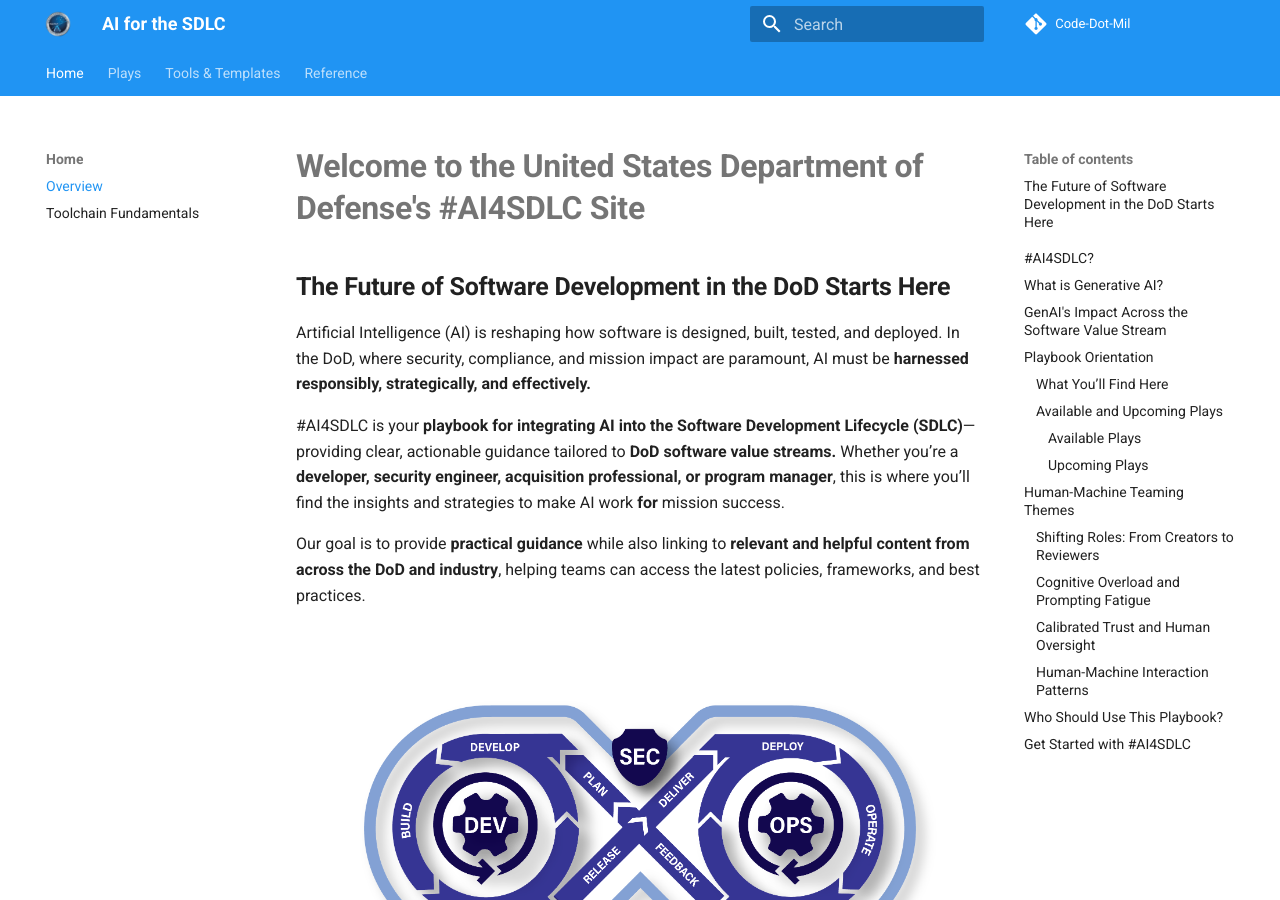
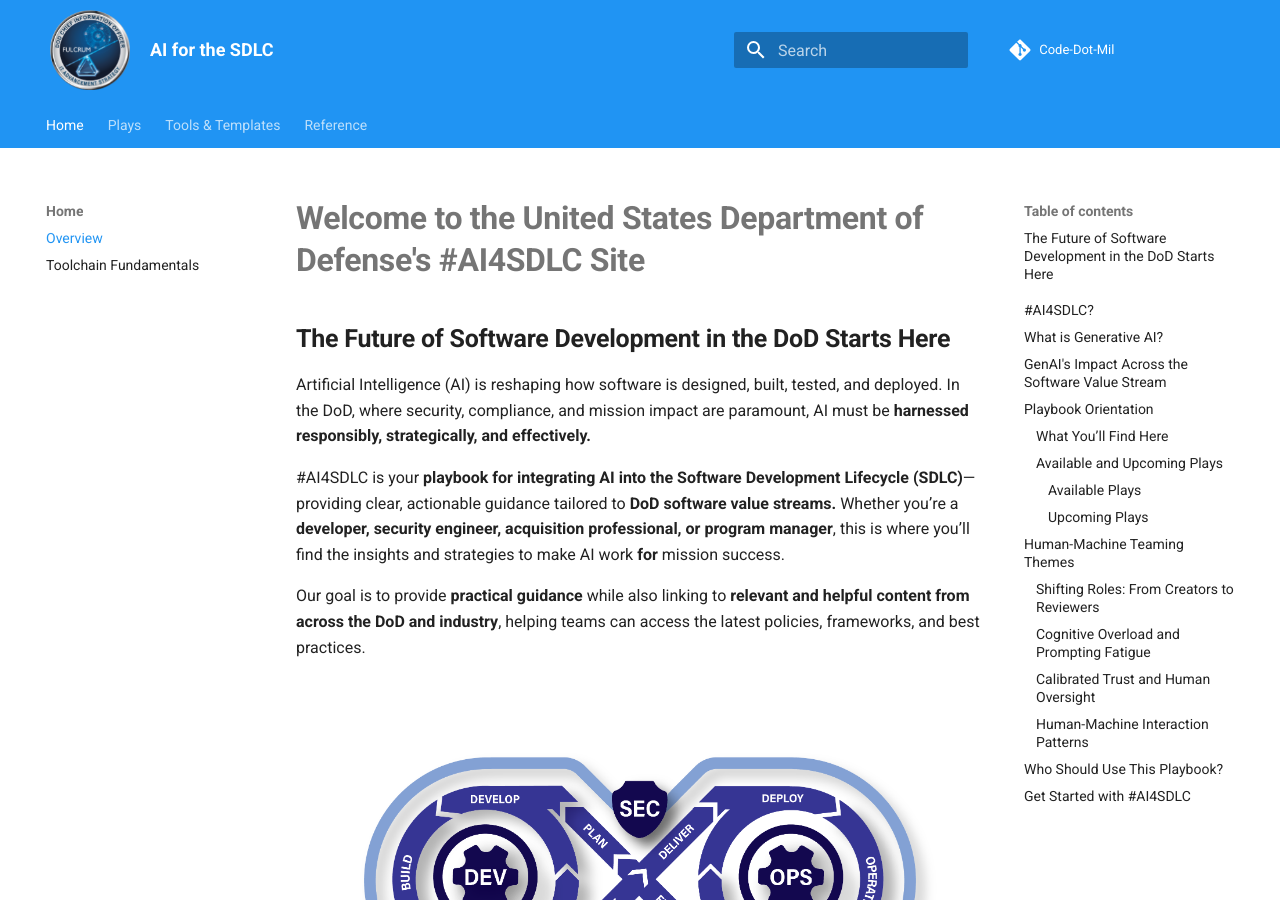
Before and after one commit to Code-dot-mil/AI4SDLC, an MkDocs documentation site: the page built from docs/index.md, in a window 1280 px wide and 900 px high. Built offline with MkDocs 1.6.1 and Material for MkDocs 9.7.7, drawn with Linux system fonts in a browser that asks for light colours.

Commit message:
add stylesheet to MKDOCS

```diff
--- a/mkdocs.yml
+++ b/mkdocs.yml
@@ -31,5 +31,10 @@
   - Reference:
      - Glossary: glossary.md
 
+extra_css:
+  - stylesheets/wordwrap.css
+  - stylesheets/extra.css
+
 plugins:
   - search
+  # - awesome-pages  # Enables structured navigation
```
